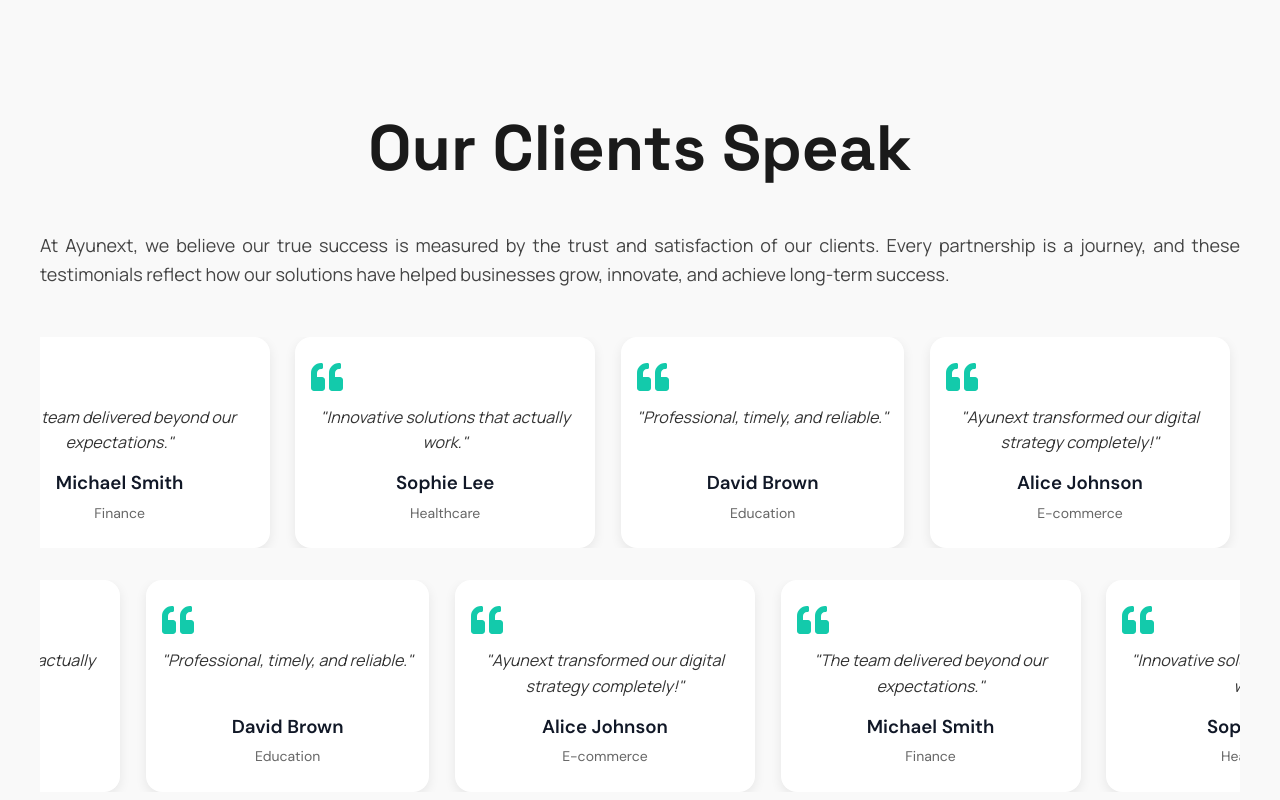
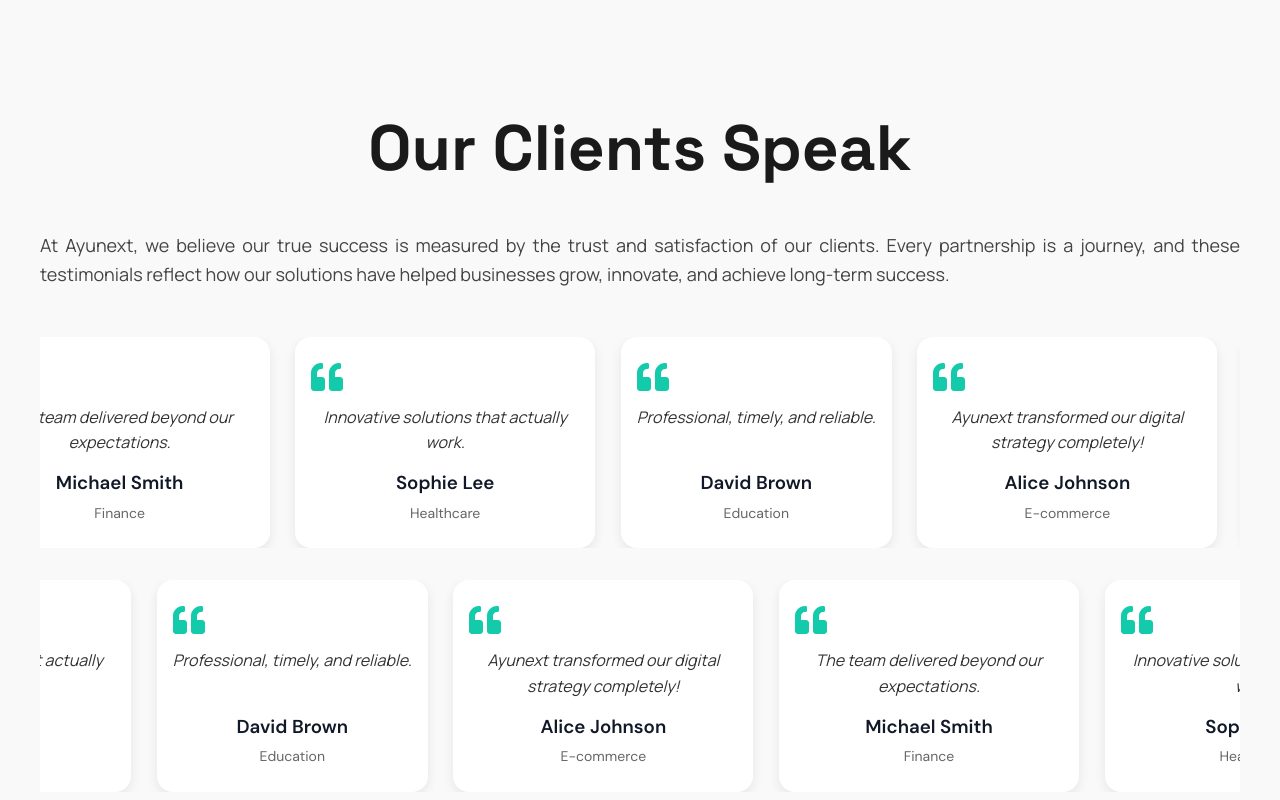
Before and after one commit to Dhruvesh05/AYUNEXT, a Next.js app: page / in a window 1280 px wide. Shown: the part 3838-4638 px from the top of the page. Built offline with nearby package versions, Linux system fonts and the light colour scheme; a web font is replaced by a local one.

Commit message:
Update ClientsSpeak.tsx

```diff
--- a/src/app/clients/ClientsSpeak.tsx
+++ b/src/app/clients/ClientsSpeak.tsx
@@ -63,7 +63,7 @@
             {testimonials.concat(testimonials).map((t, idx) => (
               <div key={idx} className={styles.card}>
                 <FaQuoteLeft className={styles.symbol} />
-                <p className={styles.quote}>"{t.quote}"</p>
+                <p className={styles.quote}>{t.quote}</p>
                 <h3 className={styles.name}>{t.name}</h3>
                 <span className={styles.domain}>{t.domain}</span>
               </div>
@@ -77,7 +77,7 @@
             {testimonials.concat(testimonials).map((t, idx) => (
               <div key={idx} className={styles.card}>
                 <FaQuoteLeft className={styles.symbol} />
-                <p className={styles.quote}>"{t.quote}"</p>
+                <p className={styles.quote}>{t.quote}</p>
                 <h3 className={styles.name}>{t.name}</h3>
                 <span className={styles.domain}>{t.domain}</span>
               </div>
```
